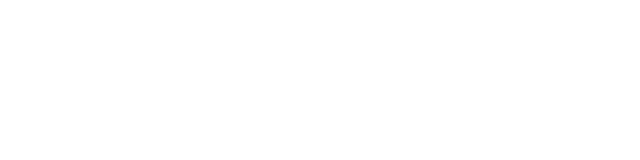
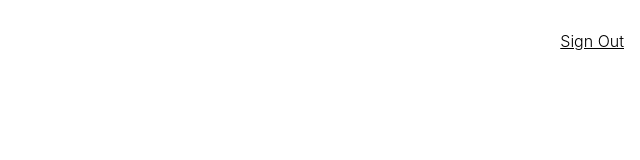
Before and after one commit to bridget462/smart-brain, a React (Create React App) app: page / in a window 1280 px wide. Shown: the top 160 px of the page, without its empty margins (640-1280 px from the left). Built offline with nearby package versions, Linux system fonts and the light colour scheme.

Commit message:
navbar created

```diff
--- a/package.json
+++ b/package.json
@@ -8,7 +8,8 @@
     "@testing-library/user-event": "^7.2.1",
     "react": "^16.13.1",
     "react-dom": "^16.13.1",
-    "react-scripts": "3.4.3"
+    "react-scripts": "3.4.3",
+    "tachyons": "^4.12.0"
   },
   "scripts": {
     "start": "react-scripts start",
--- a/src/App.js
+++ b/src/App.js
@@ -1,8 +1,16 @@
 import React from "react";
 import "./App.css";
+import Navigation from "./components/Navigation/Navigation";
 
 function App() {
-  return <div className="App"></div>;
+  return (
+    <div className="App">
+      <Navigation />
+      {/* {<Logo />
+        <ImageLinkFrom />
+        <FaceRecognition />} */}
+    </div>
+  );
 }
 
 export default App;
--- /dev/null
+++ b/src/components/Navigation/Navigation.js
@@ -0,0 +1,11 @@
+import React from "react";
+
+const Navigation = () => {
+  return (
+    <nav style={{ display: "flex", justifyContent: "flex-end" }}>
+      <p className="fw3 link dim black underline pa3 pointer"> Sign Out </p>
+    </nav>
+  );
+};
+
+export default Navigation;
```
Also changed, not shown: src/index.js (+7 -6 lines), 1 other file (tests, documents, lock files or other folders).
